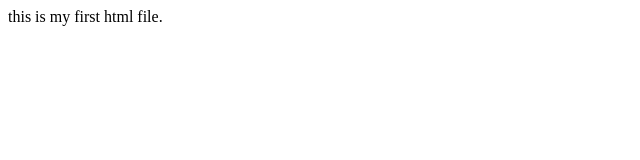
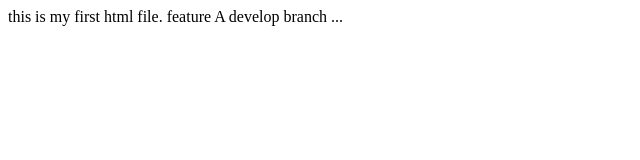
Before and after one commit to SineQunNon/group-test, a plain HTML site: page index.html in a window 1280 px wide. Shown: the whole page, without its empty margins (0-640 px from the left). Drawn offline with Linux system fonts and the light colour scheme.

Commit message:
feature A

```diff
--- a/index.html
+++ b/index.html
@@ -7,5 +7,8 @@
 </head>
 <body>
     this is my first html file.
+    feature A
+    develop branch
+    ...
 </body>
 </html>
```
